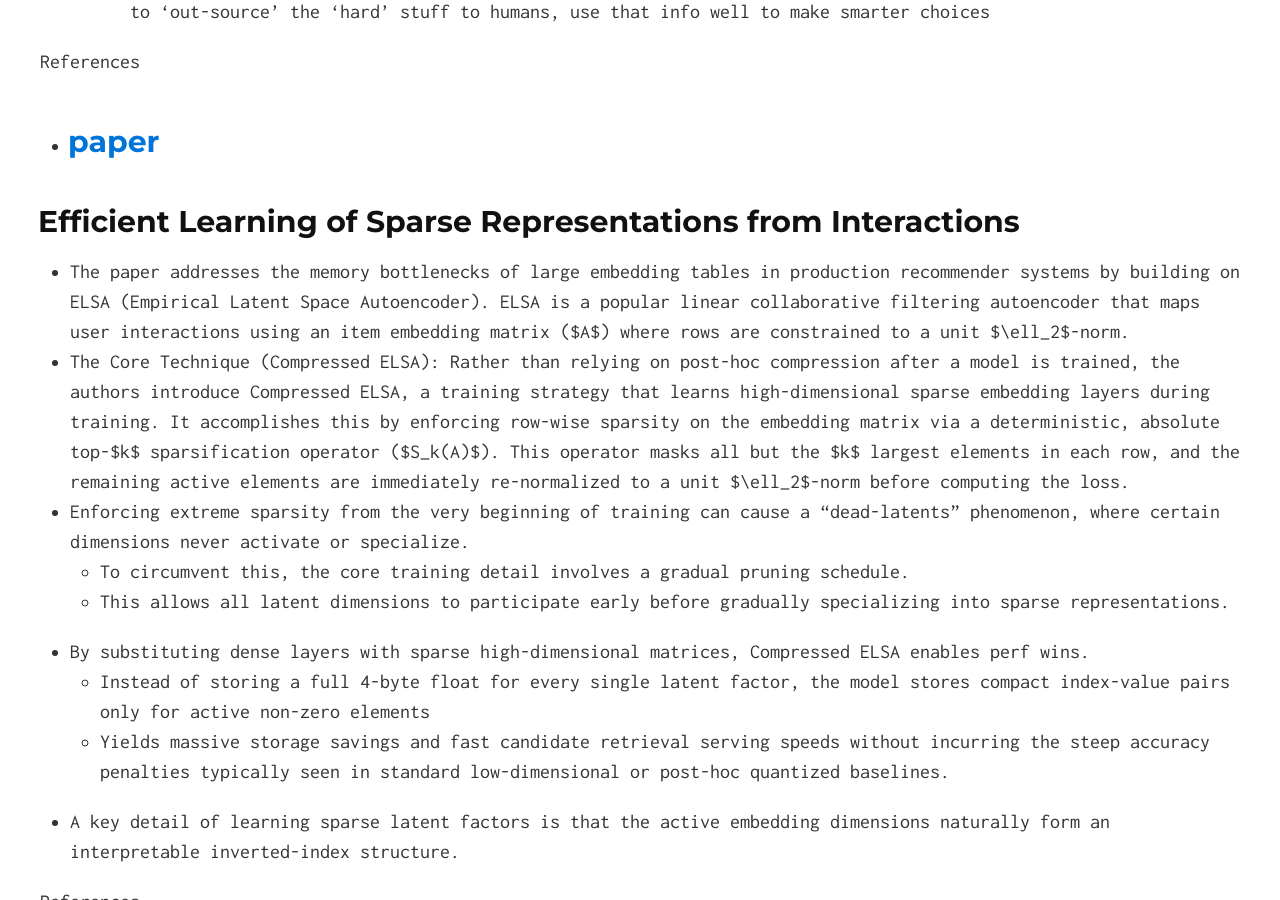
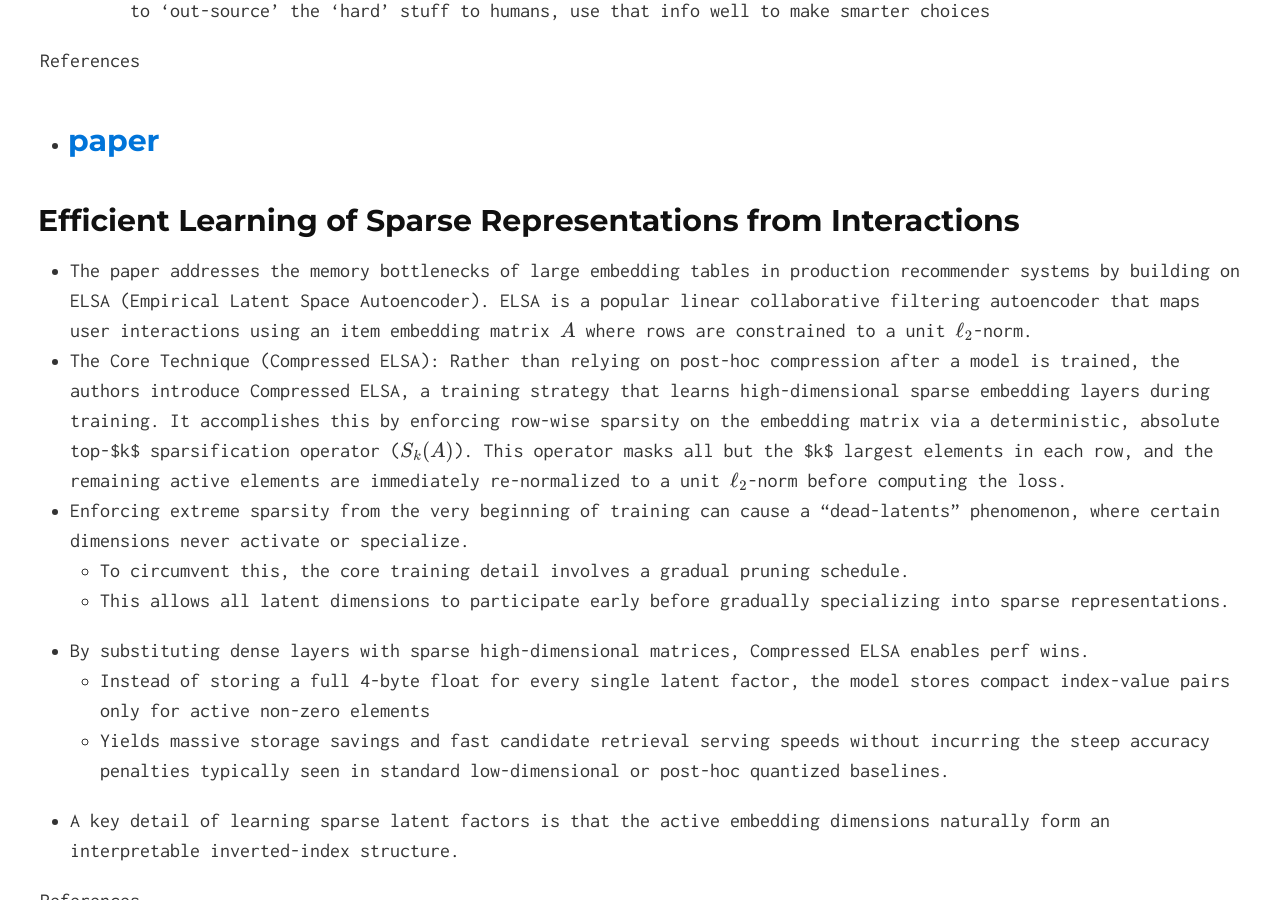
Before and after one commit to divyanshk/Papers-Blogs, a Jekyll site: the page built from index.md, in a window 1280 px wide and 900 px high, scrolled down 34408 px. Built offline with Jekyll 4.4.1, drawn with Linux system fonts in a browser that asks for light colours; formulas are drawn with MathJax 3.

```diff
--- a/index.md
+++ b/index.md
@@ -800,7 +800,6 @@ References
 
 References
 * [paper](https://arxiv.org/pdf/2510.26788v1)
-
 ---
 
 ## <a name="cuda-l2"></a>CUDA-L2: Surpassing cuBLAS Performance for Matrix Multiplication through Reinforcement Learning
@@ -824,8 +823,8 @@ References
 
 ## <a name="c-elsa"></a>Efficient Learning of Sparse Representations from Interactions
 
-* The paper addresses the memory bottlenecks of large embedding tables in production recommender systems by building on ELSA (Empirical Latent Space Autoencoder). ELSA is a popular linear collaborative filtering autoencoder that maps user interactions using an item embedding matrix ($A$) where rows are constrained to a unit $\ell_2$-norm.
-* The Core Technique (Compressed ELSA): Rather than relying on post-hoc compression after a model is trained, the authors introduce Compressed ELSA, a training strategy that learns high-dimensional sparse embedding layers during training. It accomplishes this by enforcing row-wise sparsity on the embedding matrix via a deterministic, absolute top-$k$ sparsification operator ($S_k(A)$). This operator masks all but the $k$ largest elements in each row, and the remaining active elements are immediately re-normalized to a unit $\ell_2$-norm before computing the loss.
+* The paper addresses the memory bottlenecks of large embedding tables in production recommender systems by building on ELSA (Empirical Latent Space Autoencoder). ELSA is a popular linear collaborative filtering autoencoder that maps user interactions using an item embedding matrix $$A$$ where rows are constrained to a unit $$\ell_2$$-norm.
+* The Core Technique (Compressed ELSA): Rather than relying on post-hoc compression after a model is trained, the authors introduce Compressed ELSA, a training strategy that learns high-dimensional sparse embedding layers during training. It accomplishes this by enforcing row-wise sparsity on the embedding matrix via a deterministic, absolute top-$k$ sparsification operator ($$S_k(A)$$). This operator masks all but the $k$ largest elements in each row, and the remaining active elements are immediately re-normalized to a unit $$\ell_2$$-norm before computing the loss.
 * Enforcing extreme sparsity from the very beginning of training can cause a "dead-latents" phenomenon, where certain dimensions never activate or specialize.
     * To circumvent this, the core training detail involves a gradual pruning schedule.
     * This allows all latent dimensions to participate early before gradually specializing into sparse representations.
@@ -834,7 +833,6 @@ References
     * Yields massive storage savings and fast candidate retrieval serving speeds without incurring the steep accuracy penalties typically seen in standard low-dimensional or post-hoc quantized baselines.
 * A key detail of learning sparse latent factors is that the active embedding dimensions naturally form an interpretable inverted-index structure.
 
-
 References
 * [paper](https://arxiv.org/pdf/2602.09935)
 ---
```
